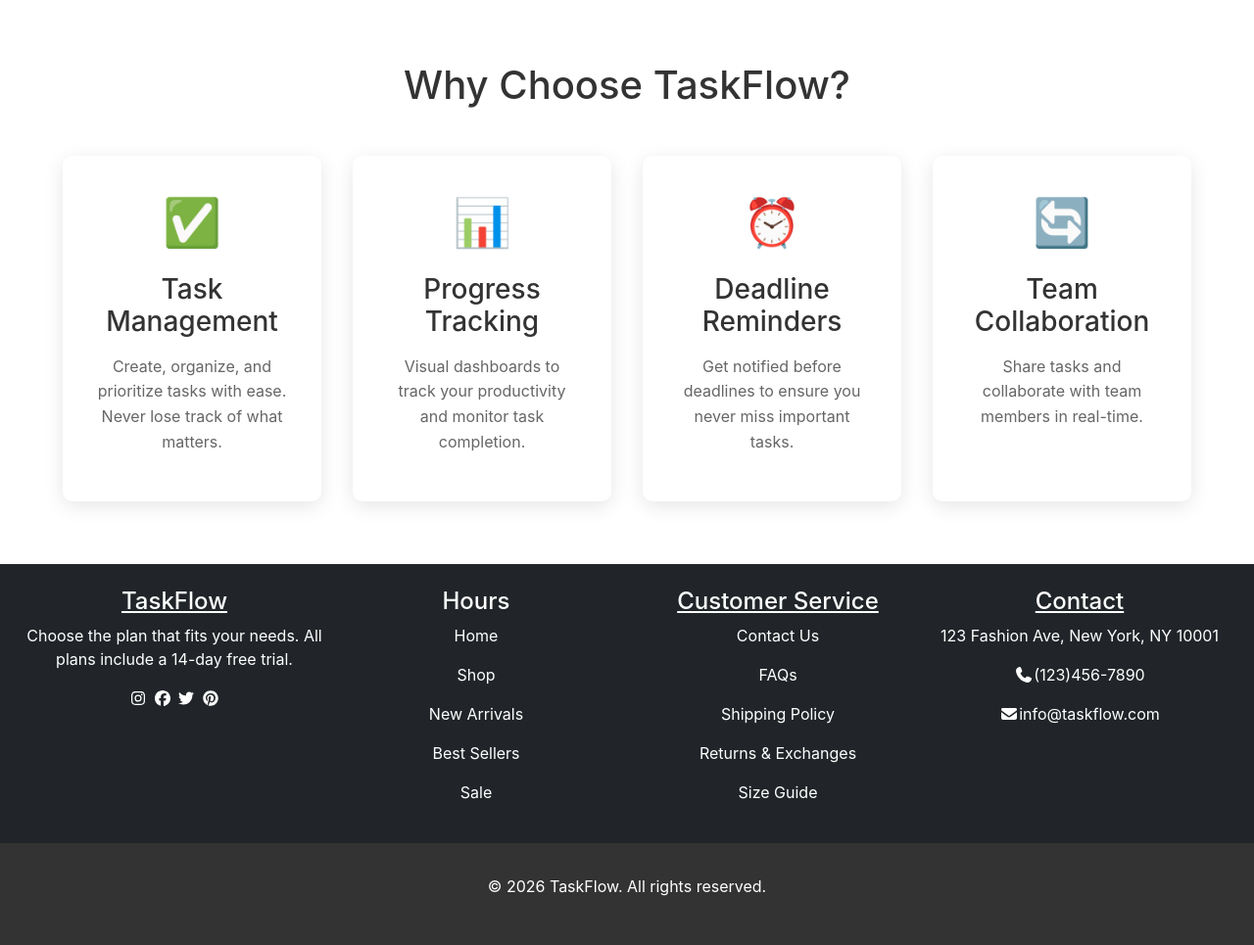
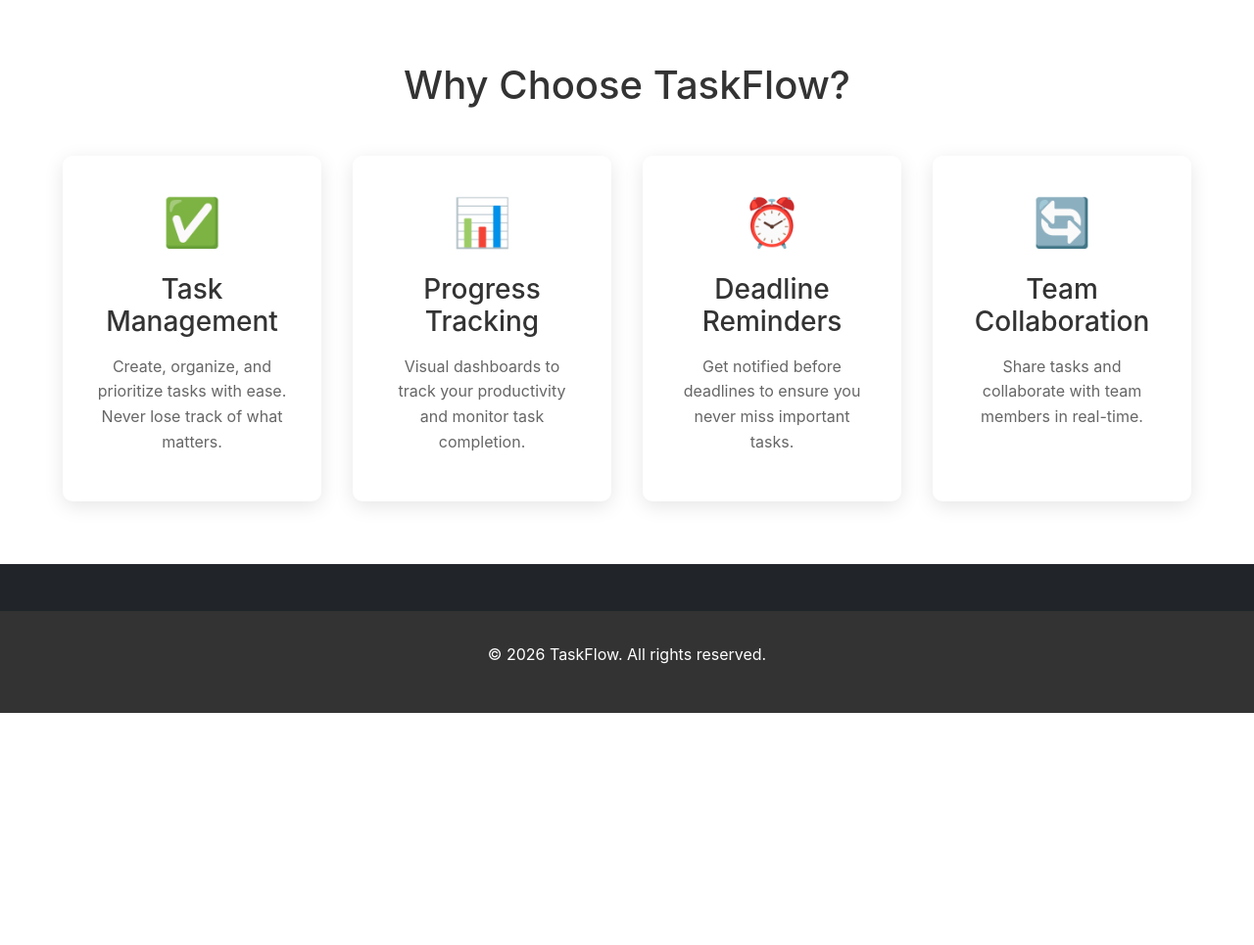
Before and after one commit to omotokepraise0-sys/Task-Module, a Django app: page / in a window 1280 px wide. Shown: the part 599-1564 px from the top of the page at 98% size. After the commit the page ends 1327 px from the top, so only its background shows below. Run offline with Django 5.2, Linux system fonts and the light colour scheme; some libraries are stand-ins or nearby versions.

Commit message:
I removed link from index.

```diff
--- a/Task/templates/index.html
+++ b/Task/templates/index.html
@@ -299,7 +299,7 @@
 
         <footer class="text-center p-4 bg-dark text-white">
 
-      <div class=" container-fluid row g-0" id="toke">
+      {% comment %} <div class=" container-fluid row g-0" id="toke">
         <div class="col-md-3">
           <h4><u>TaskFlow</u></h4>
           <p>Choose the plan that fits your needs. All plans include a 14-day free trial.</p>
@@ -330,7 +330,7 @@
           <p><i class="fa fa-phone"></i>(123)456-7890</p>
           <p><i class="fa fa-envelope"></i>info@taskflow.com</p>
         </div>
-
+     {% endcomment %}
       </div>
 
 
```
